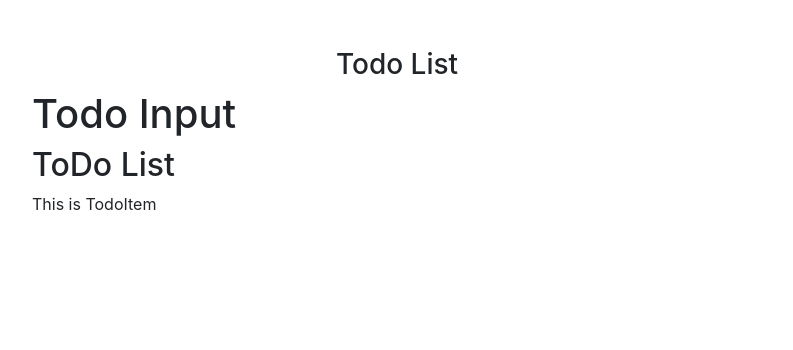
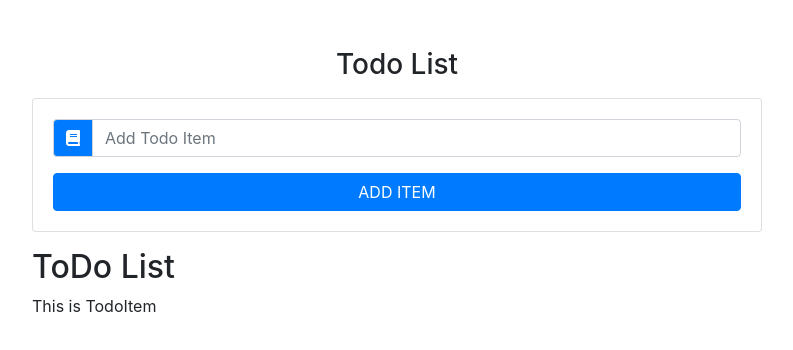
Before and after one commit to realstevelee/todo-list-react, a React (Create React App) app: page / in a window 1280 px wide. Shown: the top 350 px of the page, without its empty margins (243-1036 px from the left). Built offline with nearby package versions, Linux system fonts and the light colour scheme.

Commit message:
updated onChange and onSubmit feature

```diff
--- a/src/App.js
+++ b/src/App.js
@@ -8,20 +8,31 @@
 
 class App extends Component {
   state = {
-    items: [{ id: 1, title: 'wake up' },
-    { id: 2, title: 'make breakfast' },
-    ],
+    items: [],
     id: uuidv4(),
     item: '',
     editItem: false
   }
 
   handleChange = (e) => {
-    console.log('Handle Change')
+    this.setState({
+      item: e.target.value
+    })
   }
 
   handleSubmit = (e) => {
-    console.log('Handle Submit')
+    e.preventDefault()
+    const newItem = {
+      id: this.state.id,
+      title: this.state.item
+    }
+
+    const updatedItems = [...this.state.items, newItem] // previous value + new value
+
+    this.setState({
+      items: updatedItems,
+
+    })
   }
 
   clearList = () => {
--- a/src/Components/TodoInput.js
+++ b/src/Components/TodoInput.js
@@ -1,11 +1,25 @@
 import React, { Component } from 'react'
+import "@fortawesome/fontawesome-free/css/all.min.css";
 
 export default class TodoInput extends Component {
     render() {
+        const { item, handleChange, handleSubmit, editItem } = this.props;
         return (
-            <h1>
-                Todo Input
-            </h1>
+            <div className="card card-body my-3">
+                <form onSubmit={handleSubmit}>
+                    <div className="input-group">
+                        <div className="input-group-prepend">
+                            <div className="input-group-text bg-primary text-white">
+                                <i className="fas fa-book"></i>
+                            </div>
+                        </div>
+                        <input type="text" className="form-control text-capitalize"
+                            placeholder="add todo item" value={item}
+                            onChange={handleChange} />
+                    </div>
+                    <button type="submit" className="btn btn-block btn-primary mt-3 text-uppercase">Add item</button>
+                </form>
+            </div>
         )
     }
 }
```
